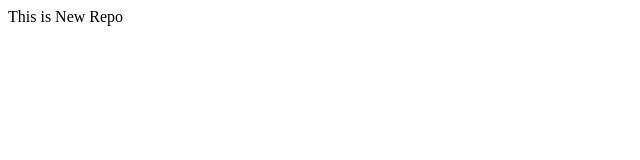
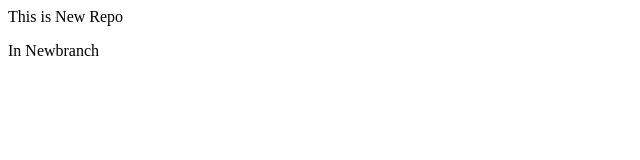
Before and after one commit to sk0908008-oss/LocalRepo, a plain HTML site: page index.html in a window 1280 px wide. Shown: the full height of the page, 0-640 px from the left. Drawn offline with Linux system fonts and the light colour scheme.

Commit message:
Newbranch

```diff
--- a/index.html
+++ b/index.html
@@ -1 +1,2 @@
 <p>This is New Repo</p>
+<p>In Newbranch</p>
```
